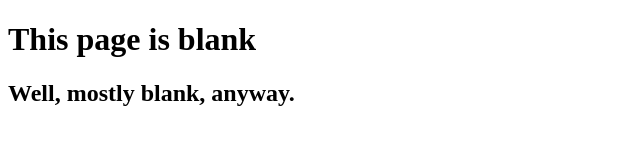
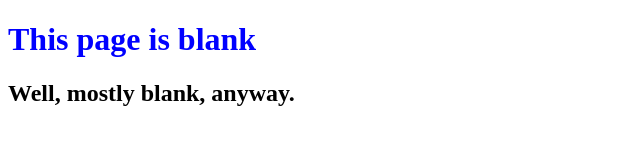
Before and after one commit to i013176/0main_opensap_repo, a plain HTML site: page index.html in a window 1280 px wide. Shown: the whole page, without its empty margins (0-640 px from the left). Drawn offline with Linux system fonts and the light colour scheme.

Commit message:
added blue colour to first header

```diff
--- a/index.html
+++ b/index.html
@@ -5,7 +5,7 @@
 		<title>an empty web page</title>
 	</head>
 	<body>
-		<h1>This page is blank</h1>
+		<h1 style = "color: Blue">This page is blank</h1>
 		<h2>Well, mostly blank, anyway.</h2>
 	</body>
 </html>
```
